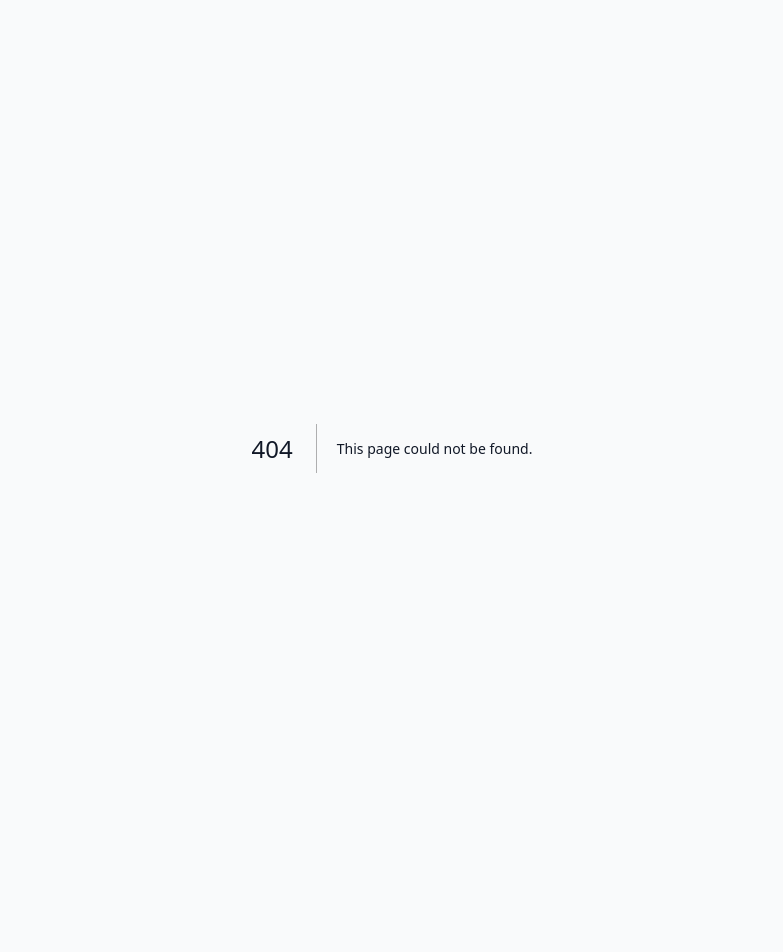
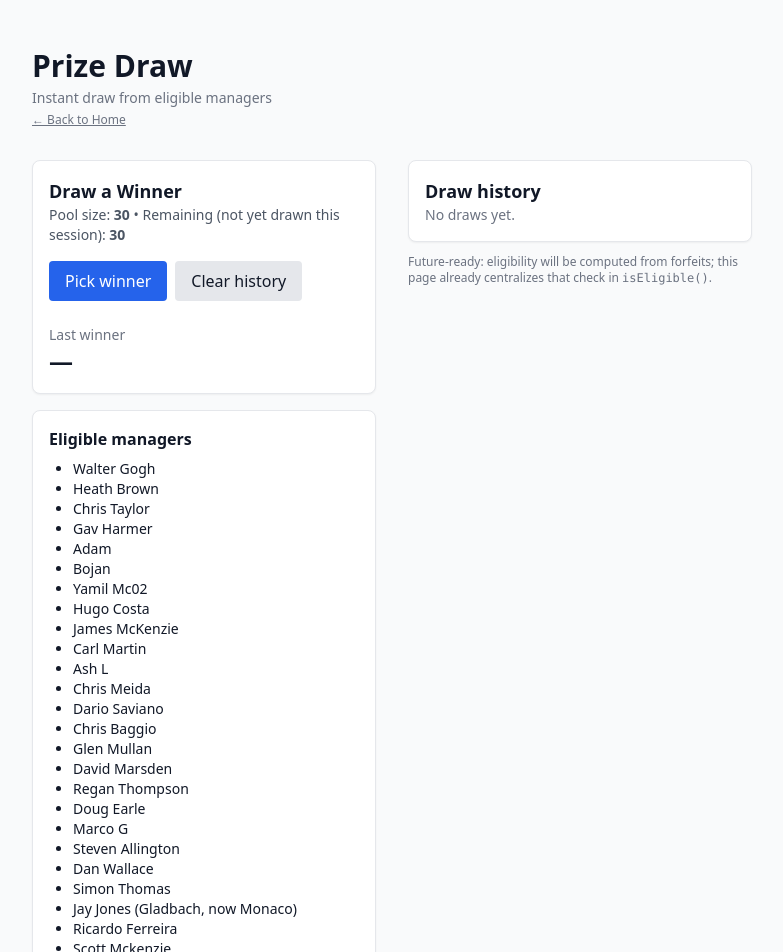
Before and after one commit to davidmarsden/top100-youth-cup, a Next.js app: page /draw in a window 1280 px wide. Before the commit this address had no page. Shown: the top 952 px of the page, without its empty margins (248-1031 px from the left). Before the commit the page ends 896 px from the top, so only its background shows below. Built offline with nearby package versions, Linux system fonts and the light colour scheme.

Commit message:
Create draw/page.tsx

```diff
--- /dev/null
+++ b/src/app/draw/page.tsx
@@ -0,0 +1,202 @@
+"use client";
+
+import { useEffect, useMemo, useState } from "react";
+import Link from "next/link";
+import { load, save } from "@/lib/utils";
+import type { DrawRecord } from "@/lib/types";
+
+// Hard-coded eligible managers for this draw (as provided)
+const ELIGIBLE: string[] = [
+  "Walter Gogh",
+  "Heath Brown",
+  "Chris Taylor",
+  "Gav Harmer",
+  "Adam",
+  "Bojan",
+  "Yamil Mc02",
+  "Hugo Costa",
+  "James McKenzie",
+  "Carl Martin",
+  "Ash L",
+  "Chris Meida",
+  "Dario Saviano",
+  "Chris Baggio",
+  "Glen Mullan",
+  "David Marsden",
+  "Regan Thompson",
+  "Doug Earle",
+  "Marco G",
+  "Steven Allington",
+  "Dan Wallace",
+  "Simon Thomas",
+  "Jay Jones (Gladbach, now Monaco)",
+  "Ricardo Ferreira",
+  "Scott Mckenzie",
+  "Paul Masters",
+  "Mr TRX",
+  "Pedro Vilar",
+  "Neil Frankland",
+  "Fredrik Johansson (Wolfsburg, now Sporting)",
+];
+
+// Simple cryptographically-strong picker
+function pickRandom<T>(arr: T[]): T {
+  if (arr.length === 0) throw new Error("Empty pool");
+  const buf = new Uint32Array(1);
+  crypto.getRandomValues(buf);
+  const idx = buf[0] % arr.length;
+  return arr[idx]!;
+}
+
+// In future we’ll compute eligibility from forfeits.
+// Keep a single place to flip that logic.
+function isEligible(name: string): boolean {
+  return ELIGIBLE.includes(name);
+}
+
+const HISTORY_KEY = "yc:draw-history";
+
+export default function PrizeDrawPage() {
+  const [pool, setPool] = useState<string[]>([]);
+  const [lastWinner, setLastWinner] = useState<string | null>(null);
+  const [history, setHistory] = useState<DrawRecord[]>([]);
+  const [busy, setBusy] = useState(false);
+
+  // Bootstrap pool + history
+  useEffect(() => {
+    (async () => {
+      const hist = (await load<DrawRecord[]>(HISTORY_KEY)) ?? [];
+      setHistory(hist);
+      setPool(ELIGIBLE.filter(isEligible));
+    })();
+  }, []);
+
+  const remaining = useMemo(() => {
+    if (history.length === 0) return pool;
+    // Allow repeats across draws but show what's still un-won this session.
+    const winners = new Set(history.map(h => h.winner));
+    return pool.filter(p => !winners.has(p));
+  }, [pool, history]);
+
+  const draw = async () => {
+    if (busy) return;
+    if (pool.length === 0) return;
+
+    setBusy(true);
+    try {
+      const entries = pool.slice();
+      const winner = pickRandom(entries);
+
+      const rec: DrawRecord = {
+        id: `${Date.now()}-${Math.random().toString(36).slice(2, 8)}`,
+        at: new Date().toISOString(),
+        entries,
+        winner,
+        seed: null, // placeholder for future seeded draws
+      };
+
+      const nextHistory = [rec, ...history];
+      setHistory(nextHistory);
+      setLastWinner(winner);
+      await save(HISTORY_KEY, nextHistory);
+    } finally {
+      setBusy(false);
+    }
+  };
+
+  const clearHistory = async () => {
+    setHistory([]);
+    setLastWinner(null);
+    await save(HISTORY_KEY, []);
+  };
+
+  return (
+    <>
+      <header className="space-y-1 mb-8">
+        <h1 className="text-3xl font-bold">Prize Draw</h1>
+        <p className="text-sm text-gray-500">Instant draw from eligible managers</p>
+        <p className="text-xs text-gray-500">
+          <Link href="/" className="underline">← Back to Home</Link>
+        </p>
+      </header>
+
+      <div className="grid gap-8 md:grid-cols-2">
+        {/* Left: Controls + Live result */}
+        <section className="space-y-4">
+          <div className="p-4 rounded-lg bg-white shadow-sm border">
+            <h2 className="text-lg font-semibold">Draw a Winner</h2>
+            <p className="text-sm text-gray-600">
+              Pool size: <strong>{pool.length}</strong> • Remaining (not yet drawn this session):{" "}
+              <strong>{remaining.length}</strong>
+            </p>
+
+            <div className="mt-4 flex gap-2">
+              <button
+                onClick={draw}
+                disabled={busy || pool.length === 0}
+                className="px-4 py-2 rounded bg-blue-600 text-white hover:bg-blue-700 disabled:opacity-50"
+              >
+                {busy ? "Drawing…" : "Pick winner"}
+              </button>
+              <button
+                onClick={clearHistory}
+                className="px-4 py-2 rounded bg-gray-200 hover:bg-gray-300"
+              >
+                Clear history
+              </button>
+            </div>
+
+            <div className="mt-6">
+              <p className="text-sm text-gray-500">Last winner</p>
+              <p className="text-2xl font-bold">{lastWinner ?? "—"}</p>
+            </div>
+          </div>
+
+          <div className="p-4 rounded-lg bg-white shadow-sm border">
+            <h3 className="text-md font-semibold mb-2">Eligible managers</h3>
+            <ul className="list-disc ml-6 text-sm">
+              {pool.map(name => (
+                <li key={name}>{name}</li>
+              ))}
+            </ul>
+          </div>
+        </section>
+
+        {/* Right: History */}
+        <section className="space-y-3">
+          <div className="p-4 rounded-lg bg-white shadow-sm border">
+            <h2 className="text-lg font-semibold">Draw history</h2>
+            {history.length === 0 ? (
+              <p className="text-sm text-gray-500">No draws yet.</p>
+            ) : (
+              <div className="overflow-x-auto">
+                <table className="min-w-[520px] text-sm">
+                  <thead className="text-left text-gray-500">
+                    <tr>
+                      <th className="pr-4">When</th>
+                      <th className="pr-4">Winner</th>
+                      <th className="pr-4">Pool size</th>
+                    </tr>
+                  </thead>
+                  <tbody>
+                    {history.map(h => (
+                      <tr key={h.id}>
+                        <td className="pr-4">{new Date(h.at).toLocaleString()}</td>
+                        <td className="pr-4 font-medium">{h.winner}</td>
+                        <td className="pr-4">{h.entries.length}</td>
+                      </tr>
+                    ))}
+                  </tbody>
+                </table>
+              </div>
+            )}
+          </div>
+          <p className="text-xs text-gray-500">
+            Future-ready: eligibility will be computed from forfeits; this page already
+            centralizes that check in <code>isEligible()</code>.
+          </p>
+        </section>
+      </div>
+    </>
+  );
+}
```
